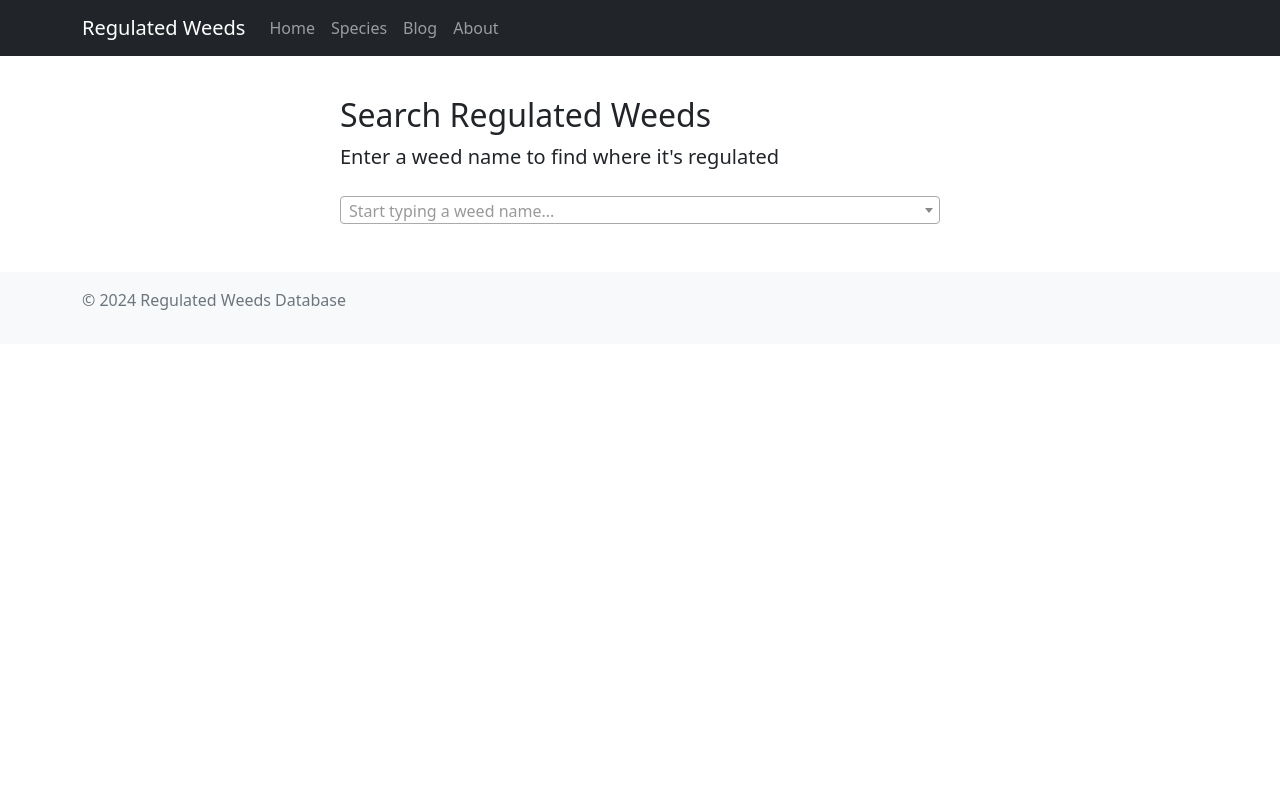
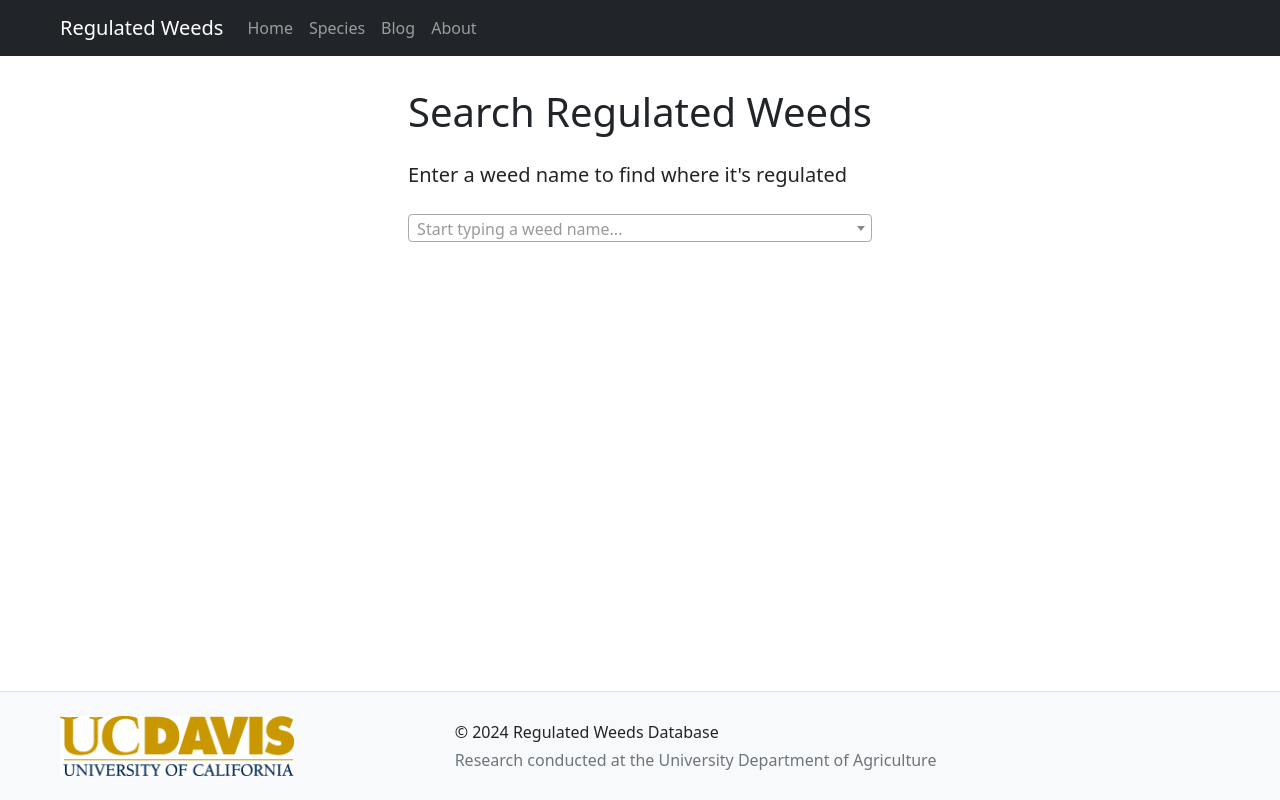
Before and after one commit to oozr/invasive_plants, a Flask app: page /species/ in a window 1280 px wide. Run offline with Flask 2, Linux system fonts and the light colour scheme; some libraries are stand-ins or nearby versions.

Commit message:
better formatting

```diff
--- /dev/null
+++ b/app/static/css/style.css
@@ -0,0 +1,114 @@
+/* Typography */
+.page-title {
+    margin: 2rem 0 1.5rem;
+ }
+
+ h2 {
+    margin-bottom: 1.25rem;
+ }
+
+ h3 {
+    margin-bottom: 1rem;
+ }
+
+ /* Layout */
+ html, body {
+    height: 100%;
+ }
+
+ body {
+    display: flex;
+    flex-direction: column;
+ }
+
+ .content {
+    flex: 1 0 auto;
+    max-width: 1200px;
+    margin: 0 auto;
+    padding: 0 20px;
+ }
+
+ /* Navbar */
+ .navbar {
+    background-color: #212529;
+    width: 100%;
+ }
+
+ .navbar > .container {
+    max-width: 1200px;
+    margin: 0 auto;
+    padding: 0 20px;
+ }
+
+ /* Map */
+ .leaflet-container {
+    height: 500px;
+    margin: 0 15px;
+    touch-action: pan-x pan-y;
+ }
+
+ .map-wrapper {
+    width: 100vw;
+    margin-left: calc(-50vw + 50%);
+    margin-right: calc(-50vw + 50%);
+    padding: 0 15px;
+    margin-top: 2rem;
+    margin-bottom: 2rem;
+    -webkit-overflow-scrolling: touch;
+ }
+
+ /* Table */
+ #state-species {
+    width: 100%;
+    margin-top: 20px;
+ }
+
+ #species-table {
+    width: 100% !important;
+ }
+
+ /* Search */
+ .search-section {
+    max-width: 1200px;
+    margin: 0 auto;
+    padding: 2rem 20px;
+ }
+
+ .search-box {
+    max-width: 800px;
+    margin: 2rem auto;
+ }
+
+ .results-section {
+    max-width: 1200px;
+    margin: 2rem auto;
+    padding: 0 20px;
+ }
+
+ .select2-container {
+    width: 100% !important;
+ }
+
+ /* Lists */
+ .list-group-item {
+    border: none;
+    padding: 0.75rem 0;
+    border-bottom: 1px solid rgba(0,0,0,.1);
+ }
+
+ .list-group-item:last-child {
+    border-bottom: none;
+ }
+
+ /* Footer */
+ .footer {
+    border-top: 1px solid #dee2e6;
+    flex-shrink: 0;
+ }
+
+ /* Footer Container */
+ .footer > .container {
+    max-width: 1200px;
+    margin: 0 auto;
+    padding: 0 20px;
+ }
--- a/app/templates/base.html
+++ b/app/templates/base.html
@@ -6,6 +6,7 @@
         <title>{% block title %}Regulated Weeds Database{% endblock %}</title>
         <link href="https://cdn.jsdelivr.net/npm/bootstrap@5.1.3/dist/css/bootstrap.min.css" rel="stylesheet">
         <link href="https://cdn.datatables.net/1.10.24/css/jquery.dataTables.css" rel="stylesheet">
+        <link href="https://cdn.jsdelivr.net/npm/select2@4.1.0-rc.0/dist/css/select2.min.css" rel="stylesheet" />
         <link rel="stylesheet" href="{{ url_for('static', filename='css/style.css') }}">
         {% block extra_css %}{% endblock %}
     </head>
@@ -35,15 +36,19 @@
         </div>
     </nav>
 
-    <main class="container mt-4">
+    <main class="content">
         {% block content %}{% endblock %}
     </main>
 
-    <footer class="footer mt-5 py-3 bg-light">
+    <footer class="footer mt-5 py-4 bg-light">
         <div class="container">
-            <div class="row">
+            <div class="row align-items-center">
+                <div class="col-md-4 mb-3 mb-md-0">
+                    <img src="{{ url_for('static', filename='img/university-logo.gif') }}" alt="University Logo" class="img-fluid" style="max-height: 60px;">
+                </div>
                 <div class="col-md-8">
-                    <p class="text-muted">© 2024 Regulated Weeds Database</p>
+                    <p class="mb-1">© 2024 Regulated Weeds Database</p>
+                    <p class="text-muted mb-0">Research conducted at the University Department of Agriculture</p>
                 </div>
             </div>
         </div>
--- a/app/templates/blog.html
+++ b/app/templates/blog.html
@@ -1,9 +1,7 @@
 {% extends "base.html" %}
 {% block content %}
-<div class="container">
-    <div class="row justify-content-center">
-        <div class="col-md-8">
-            <h1 class="mb-3">Blog</h1>
+<div class="main-container">
+    <h1 class="page-title">Blog</h1>
             <p class="lead mb-4">
                 Latest updates and research about regulated weeds
             </p>
--- a/app/templates/blog_post.html
+++ b/app/templates/blog_post.html
@@ -2,9 +2,8 @@
 {% block title %}{{ title }}{% endblock %}
 
 {% block content %}
-<div class="container">
-    <div class="row justify-content-center">
-        <div class="col-md-8">
+<div class="main-container">
+    <h1 class="page-title">Blog</h1>
             <!-- Blog Post Header -->
             <div class="card shadow-sm mb-4">
                 <div class="card-body">
--- a/app/templates/home.html
+++ b/app/templates/home.html
@@ -5,9 +5,8 @@
 {% endblock %}
 
 {% block content %}
-<div class="row">
-    <div class="col-md-8">
-        <h1>Welcome to the Regulated Weeds Database</h1>
+<div class="main-container">
+    <h1 class="page-title">Regulated Weeds Database</h1>
         <p class="lead">
             Explore regulated weed species across different states and understand their impact
             on agriculture and human health.
--- a/app/templates/species.html
+++ b/app/templates/species.html
@@ -1,27 +1,7 @@
 {% extends "base.html" %}
-
-{% block extra_css %}
-<link href="https://cdn.jsdelivr.net/npm/select2@4.1.0-rc.0/dist/css/select2.min.css" rel="stylesheet" />
-<style>
-.search-container {
-    max-width: 600px;
-    margin: 40px auto;
-}
-
-.results-container {
-    margin-top: 40px;
-}
-
-.select2-container {
-    width: 100% !important;
-}
-</style>
-{% endblock %}
-
 {% block content %}
-<div class="container">
-    <div class="search-container">
-        <h2>Search Regulated Weeds</h2>
+<div class="main-container">
+    <h1 class="page-title">Search Regulated Weeds</h1>
         <p class="lead mb-4">Enter a weed name to find where it's regulated</p>
 
         <select id="weedSearch" class="form-control">
```
Also changed, not shown: app/static/css/styles.css (deleted, +0 -9 lines), app/templates/about.html (+2 -5 lines), app/static/img/university-logo.gif (added). Lines whose indentation alone changed are shown as unchanged.
